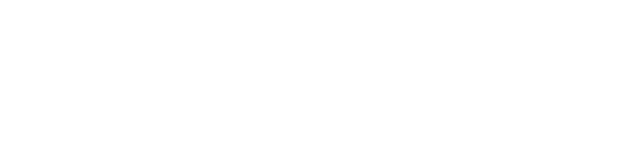
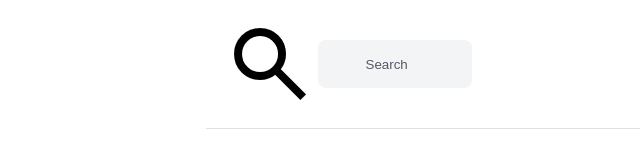
Before and after one commit to Vale1708/library, a plain HTML site: page index.html in a window 1280 px wide. Shown: the whole page, without its empty margins (242-882 px from the left). Drawn offline with Linux system fonts and the light colour scheme.

Commit message:
Start working on searchbar

```diff
--- a/index.html
+++ b/index.html
@@ -5,8 +5,16 @@
     <meta name="viewport" content="width=device-width, initial-scale=1.0">
     <title>Vale's Library</title>
     <link rel="stylesheet" href="style.css">
+    <script defer src="script.js"></script>
 </head>
 <body>
-    <script src="script.js"></script>
+    <div class="container">
+        <div class="header">
+            <div class="search-container">
+                <img src="./images/search_icon.png" alt="search-icon" clas="search-icon">
+                <input type="search" class="searchbar" placeholder="Search">
+            </div>
+        </div>
+    </div>
 </body>
 </html>
--- a/style.css
+++ b/style.css
@@ -0,0 +1,71 @@
+*, *::before, *::after {
+    box-sizing: border-box;
+    margin: 0;
+    padding: 0;
+}
+
+body {
+    font-family: "robotoregular", sans-serif;;
+    color: #0e1217;
+}
+
+input {
+    border: none;
+}
+
+.container{
+    display: grid;
+    grid-template: auto 1fr / 1 fr 5fr;
+}
+
+.header{
+    background-color: #ffffff;
+    grid-area: header;
+    display: flex;
+    justify-content: space-between;
+    padding: 1rem;
+    position: sticky;
+    top: 0;
+    z-index: 10;
+    width: 100%;
+    border-bottom: 1px solid #e0e0e0;
+}
+
+.search-container {
+    position: relative;
+    display: flex;
+    align-items: center;
+    width: max(25%, 250px);
+}
+
+.searchbar {
+    height: 3rem;
+    width: 100%;
+    border: none;
+    border-radius: 8px;
+    background-color: #f3f4f6;
+    padding: 1rem 2rem 1rem 3rem;
+}
+
+.searchbar {
+    height: 3rem;
+    width: 100%;
+    border: none;
+    border-radius: 8px;
+    background-color: #f3f4f6;
+    padding: 1rem 2rem 1rem 3rem;
+}
+
+.searchbar:focus {
+    outline: none;
+    border: 2px solid #525866;
+}
+
+.searchbar::placeholder {
+    color: #525866;
+}
+
+.search-icon {
+    position: absolute;
+    left: 10px;
+}
```
